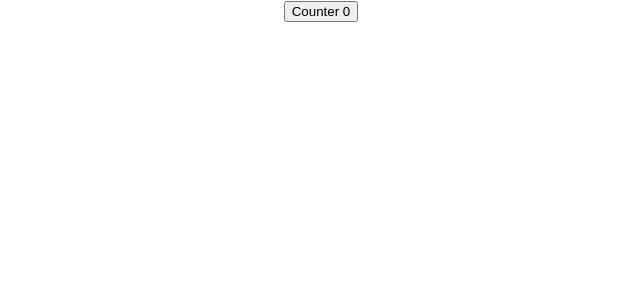
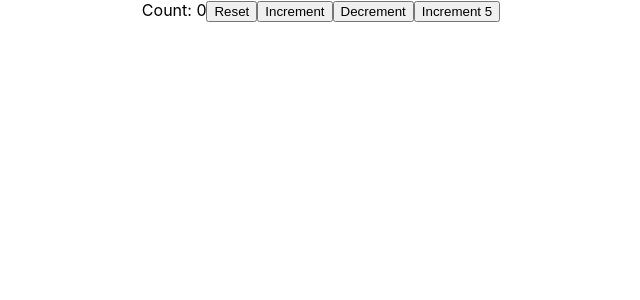
Before and after one commit to itsevalieu/react-hooks, a React (Create React App) app in the folder client/: page / in a window 1280 px wide. Shown: the top 300 px of the page, without its empty margins (319-959 px from the left). Built offline with nearby package versions, Linux system fonts and the light colour scheme.

Commit message:
Create HookCounterTwo using prev state

```diff
--- a/client/src/App.js
+++ b/client/src/App.js
@@ -2,12 +2,13 @@
 import './App.css';
 import ClassCounter from './components/ClassCounter';
 import HookCounter from './components/HookCounter';
+import HookCounterTwo from './components/HookCounterTwo';
 
 function App() {
   return (
     <div className="App">
       {/* <ClassCounter /> */}
-      <HookCounter />
+      <HookCounterTwo />
     </div>
   );
 }
--- /dev/null
+++ b/client/src/components/HookCounterTwo.js
@@ -0,0 +1,21 @@
+import React, { useState } from 'react';
+
+export default function HookCounterTwo() {
+    const initialCount = 0;
+    const [count, setCount] = useState(initialCount);
+    const incrementFive = () => {
+        for (let i = 0; i < 5; i++) {
+            setCount(prevCount => prevCount + 1);
+        }
+    }
+
+    return (
+        <div>
+            Count: {count}
+            <button onClick={() => setCount(initialCount)}>Reset</button>
+            <button onClick={() => setCount(prevCount => prevCount + 1)}>Increment</button>
+            <button onClick={() => setCount(prevCount => prevCount - 1)}>Decrement</button>
+            <button onClick={incrementFive}>Increment 5</button>
+        </div>
+    );
+};
```
